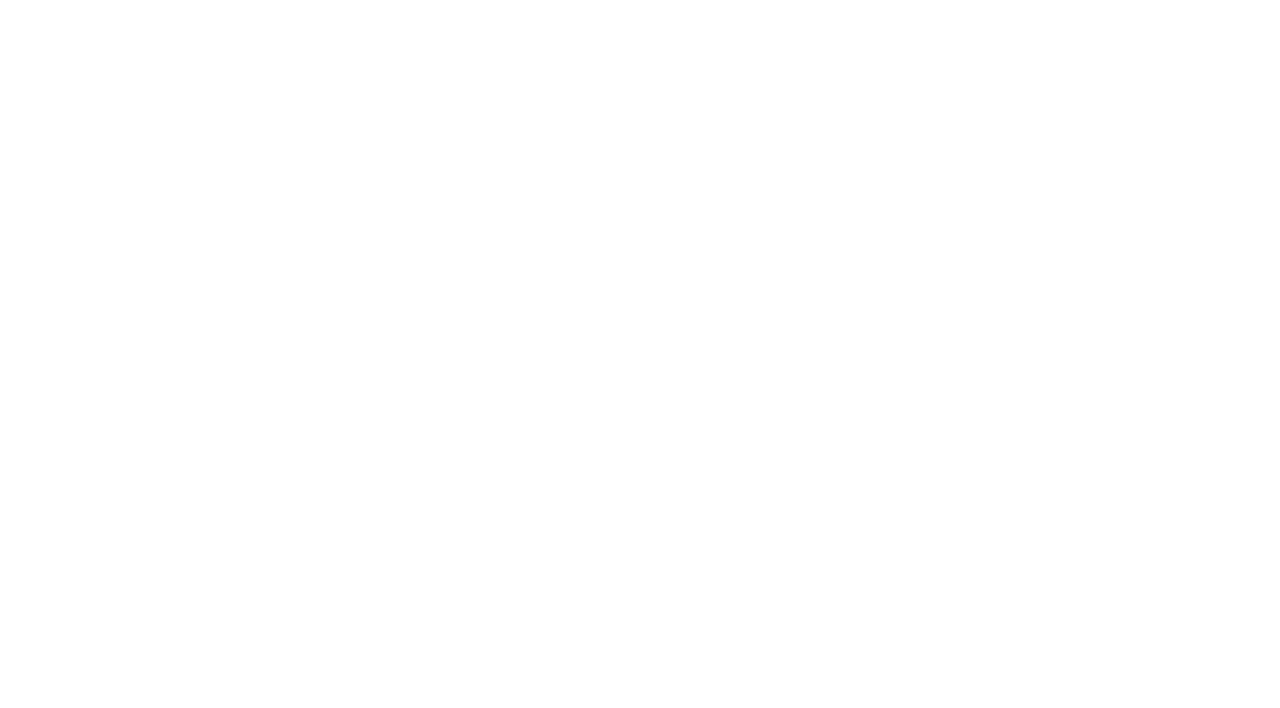
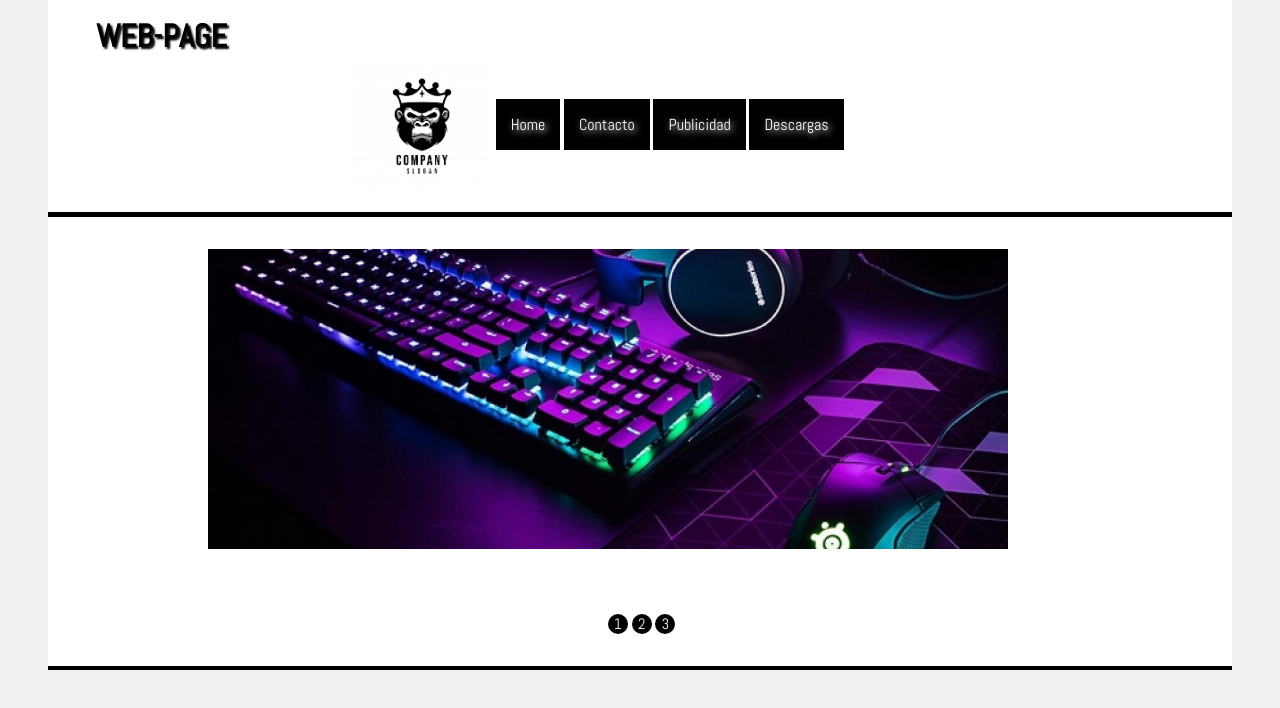
Before and after one commit to juanyanza11/IngenieriaWeb2020, a plain HTML site: page proyecto1ingWeb/index.html in a window 1280 px wide. Drawn offline with Linux system fonts and the light colour scheme.

Commit message:
Primeros avances y wireframes proyecto 1

```diff
--- a/proyecto1ingWeb/estilos/estilos.css
+++ b/proyecto1ingWeb/estilos/estilos.css
@@ -0,0 +1,116 @@
+*{
+    padding: 0;
+    margin: 0;
+}
+body{
+    background-color: rgb(240, 240, 240);
+    font-family: 'Abel', sans-serif;
+}
+
+header.cabeceraHome{
+    background-color: rgb(255, 255, 255);
+    color: #ffffff;
+    width: 90%;
+    padding: 1em;
+    margin: 0 auto;
+    border-bottom: 5px solid black;
+}
+header.cabeceraHome img{
+    display: inline-block;
+    padding-left: 18em;
+    vertical-align: middle;
+
+}
+header.cabeceraHome h1{
+    color: black;
+    padding-left: 1em;
+    font-size: 2em;
+    width: 60%;
+    display: inline-block;
+    text-shadow: rgb(0, 0, 0) 2px 2px 2px;
+}
+header.cabeceraHome nav{
+    display: inline;
+    white-space: normal;
+    text-shadow: white 2px 2px 7px;
+}
+header.cabeceraHome a{
+    display: inline;
+    color: rgb(255, 255, 255);
+    padding: 15px;
+    background-color: #000000;
+    /*padding-bottom: 1px;*/
+    text-decoration: none;
+}
+
+.slider{
+    margin: 0 auto;
+    width: 87.5%;
+    padding: 2em;
+    display: block;
+}
+
+ul, li{
+    margin: 0;
+    padding: 0;
+    list-style: none;
+}
+
+ul.slider{
+    position: relative;
+    width: 800px;
+    height: 300px;
+}
+
+ul.slider li{
+    position: absolute;
+    left: 0;
+    top: 0;
+    opacity: 0;
+    width: inherit;
+    height: inherit;
+    background-color: white;
+    transition: 0.78s;
+}
+
+ul.slider li img{
+    width: 100%;
+    height: 300px;
+    object-fit: cover;
+}
+
+ul.slider li:first-child{
+    opacity: 1;
+}
+
+/*BOTONES*/
+
+.menu li{
+    display: inline-block;
+    text-align: center;
+}
+
+.menu li a{
+    display: inline-block;
+    color: white;
+    text-decoration: none;
+    background-color: rgb(0, 0, 0);
+    padding: 10 px;
+    width: 20px;
+    height: 20px;
+    font-size: 15px;
+    border-radius: 100%;
+}
+ul.slider li:target{
+    opacity: 1;
+}
+
+ul.menu{
+    padding-left: 33em;
+    display: inline-block;
+}
+
+article.slider{
+    background-color: white;
+    border-bottom: solid black 4px;
+}
--- a/proyecto1ingWeb/index.html
+++ b/proyecto1ingWeb/index.html
@@ -3,9 +3,34 @@
 <head>
     <meta charset="UTF-8">
     <meta name="viewport" content="width=device-width, initial-scale=1.0">
-    <title>Document</title>
+    <title>Web-Page</title>
+    <link rel="stylesheet" href="estilos/estilos.css">
+    <link href="https://fonts.googleapis.com/css2?family=Abel&display=swap" rel="stylesheet">
 </head>
 <body>
+    <header class="cabeceraHome">
+        <h1>WEB-PAGE</h1>
+        <img src="images/logo.jpg" alt="LogoEmp" height="140px" >
+        <nav>
+            <a href="">Home</a>
+            <a href="">Contacto</a>
+            <a href="">Publicidad</a>
+            <a href="">Descargas</a>
+        </nav>
+    </header>
+    <article class="slider">
+        <ul class="slider">
+            <li id="slide1"><img src="images/slides/slide1.jpg" alt=""></li>
+            <li id="slide2"><img src="images/slides/slide2.jpg" alt=""></li>
+            <li id="slide3"><img src="images/slides/slide3.jpg" alt=""></li>
+        </ul>
+        <ul class="menu">
+            <li><a href="#slide1">1</a></li>
+            <li><a href="#slide2">2</a></li>
+            <li><a href="#slide3">3</a></li>
+
+        </ul>
+    </article>
 
 </body>
 </html>
```
Also changed, not shown: proyecto1ingWeb/images/logo.jpg (added), proyecto1ingWeb/images/slides/slide1.jpg (added), proyecto1ingWeb/images/slides/slide2.jpg (added), proyecto1ingWeb/images/slides/slide3.jpg (added), proyecto1ingWeb/wireFrameInterno.PNG (added), proyecto1ingWeb/wireframeHome.PNG (added).
